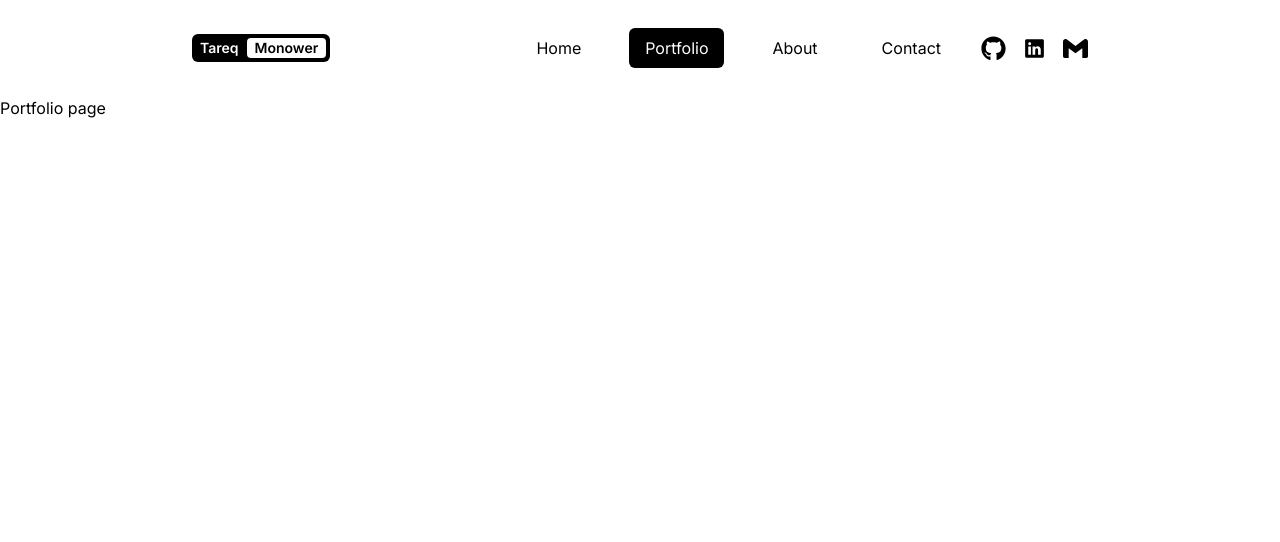
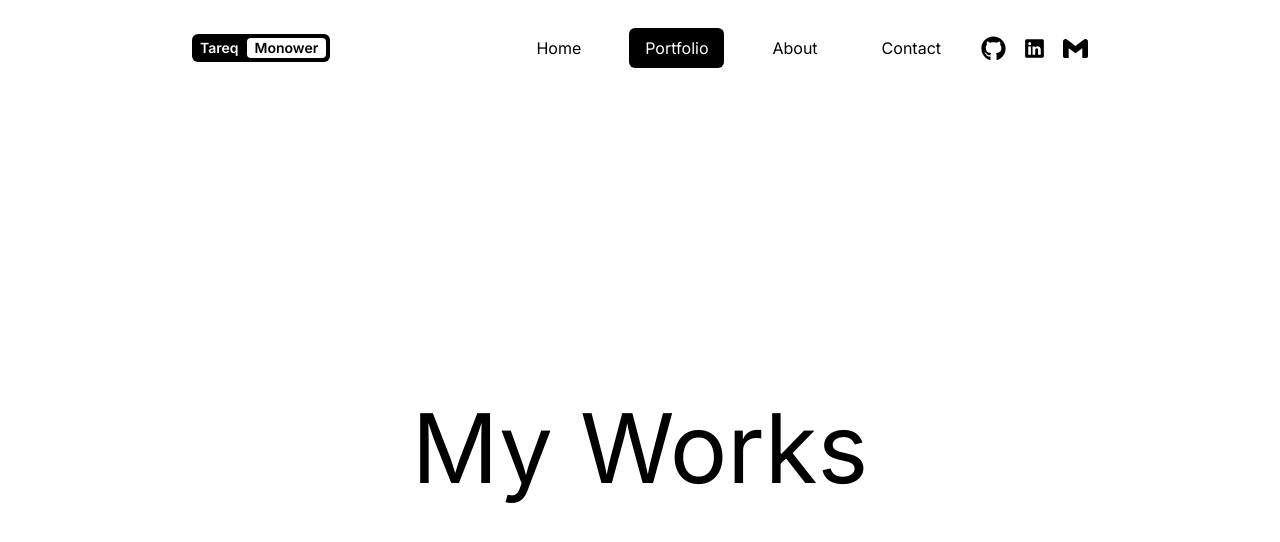
Before and after one commit to tamimhasan19702/nextportfolio, a Next.js app: page /portfolio in a window 1280 px wide. Shown: the top 542 px of the page. Built offline with nearby package versions, Linux system fonts and the light colour scheme.

Commit message:
update page.jsx, page.jsx, page.jsx and transitionProvider.jsx

```diff
--- a/src/app/about/page.jsx
+++ b/src/app/about/page.jsx
@@ -28,9 +28,11 @@ const AboutPage = () => {
       animate={{ y: "0%" }}
       transition={{ duration: 1 }}>
       {/* CONTAINER */}
-      <div className="h-full lg:flex overflow-scroll " ref={containerRef}>
+      <div
+        className="h-screen lg:flex overflow-scroll no-scrollbar"
+        ref={containerRef}>
         {/* TEXT CONTAINER */}
-        <div className="p-4 sm:p-8 md:p-12 lg:p-20 xl:p-48 flex flex-col gap-24 md:gap-32 lg:gap-48 xl:gap-64 lg:w-2/3 lg:pr-0 xl:w-1/2">
+        <div className="p-4 sm:p-8 md:p-12 lg:p-20 xl:p-48 flex flex-col gap-24 md:gap-32 lg:gap-48 xl:gap-64 lg:w-2/3 lg:pr-0 xl:w-1/2 z-30">
           {/* BIOGRAPHY CONTAINER */}
           <Biography />
           {/* SKILLS CONTAINER */}
@@ -45,7 +47,7 @@ const AboutPage = () => {
           </div>
         </div>
         {/* SVG CONTAINER */}
-        <div className="hidden lg:block w-1/3 sticky top-0 z-30 xl:w-1/2 ">
+        <div className="hidden lg:block w-1/3 sticky top-0 z-50 xl:w-1/2 no-scrollbar ">
           <Brain scrollYProgress={scrollYProgress} />
         </div>
       </div>
--- a/src/app/page.jsx
+++ b/src/app/page.jsx
@@ -12,7 +12,7 @@ const Homepage = () => {
       initial={{ y: "-200vh" }}
       animate={{ y: "0%" }}
       transition={{ duration: 1 }}>
-      <div className="h-full flex flex-col lg:flex-row px-4 sm:px-8 md:px-12 lg:px-20 xl:px-48 overflow-hidden">
+      <div className="h-full flex flex-col lg:flex-row px-4 sm:px-8 md:px-12 lg:px-20 xl:px-48 ">
         {/* Image container */}
         <div className="h-1/2 relative lg:h-full lg:w-1/2">
           <Image
--- a/src/app/portfolio/page.jsx
+++ b/src/app/portfolio/page.jsx
@@ -1,15 +1,27 @@
 /** @format */
-"use client"
+"use client";
+import { useRef } from "react";
 
-import { motion } from "framer-motion";
+import { motion, useScroll, useTransform } from "framer-motion";
 const PortfolioPage = () => {
+  const containerRef = useRef();
+
+  const { scrollYProgress } = useScroll({ target: containerRef });
+  const x = useTransform(scrollYProgress, [0, 1], ["0%", "100%"]);
+
   return (
     <motion.div
       className="h-full"
       initial={{ y: "-200vh" }}
       animate={{ y: "0%" }}
       transition={{ duration: 1 }}>
-      Portfolio page
+      <div className="h-[600vh]" ref={containerRef}>
+        <div className="w-screen h-[calc(100vh-6rem)] items-center flex justify-center text-8xl text-center">
+          {" "}
+          My Works{" "}
+        </div>
+        <div className="sticky top-0 flex h-screen gap-4 items-center"></div>
+      </div>
     </motion.div>
   );
 };
```
